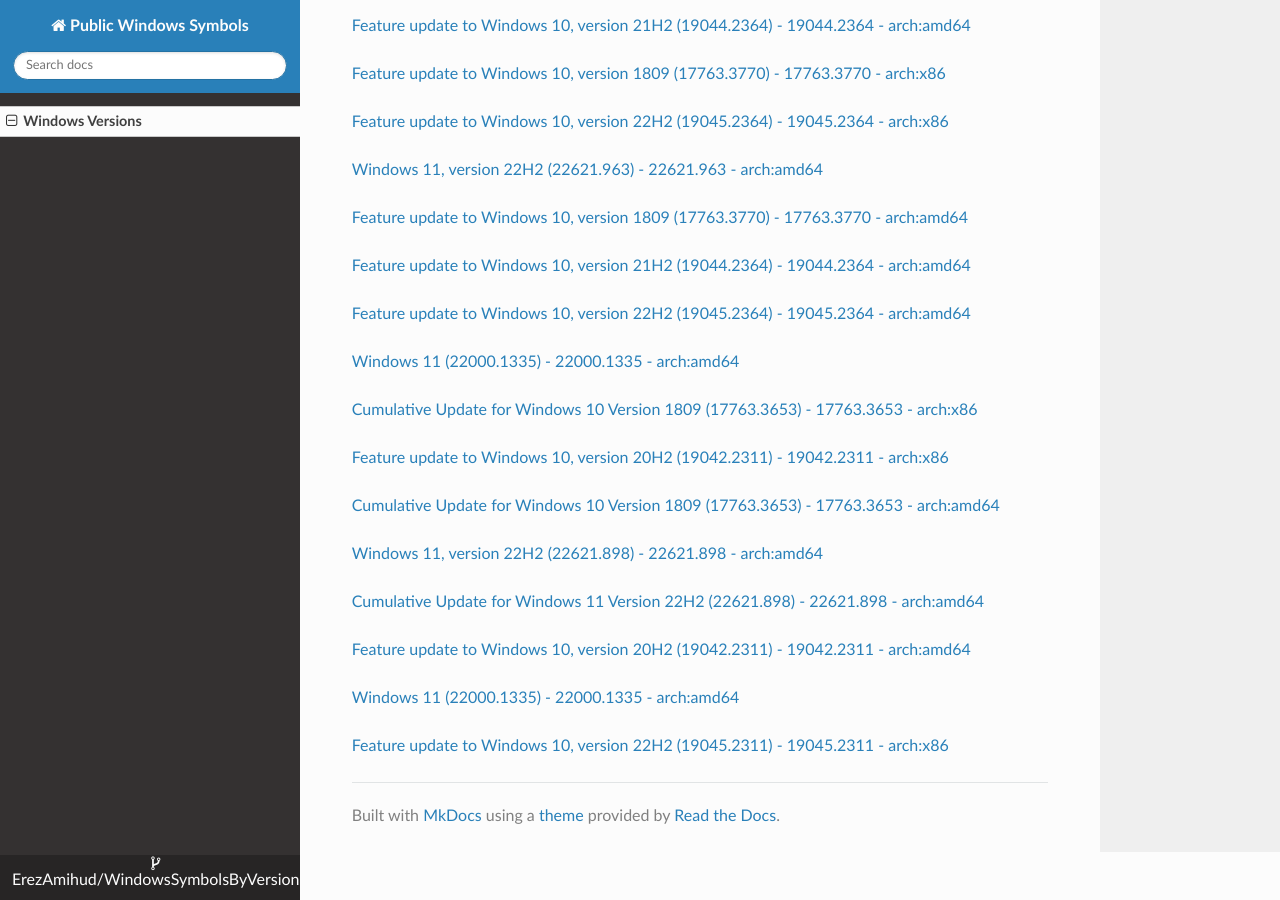
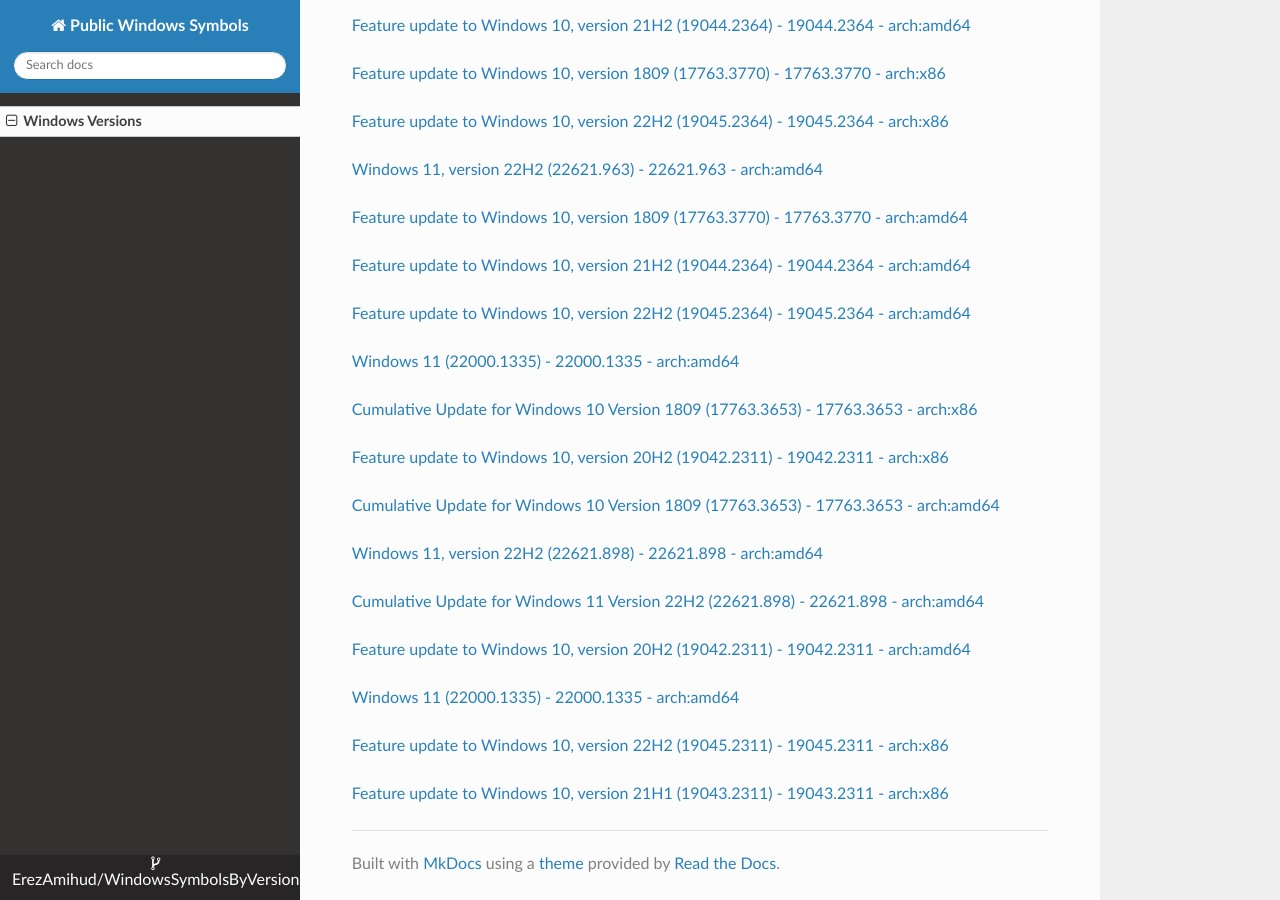
Before and after one commit to ErezAmihud/WindowsSymbolsByVersion, an MkDocs documentation site: the page built from docs/index.md, in a window 1280 px wide and 900 px high, scrolled down 44453 px. Built offline with MkDocs 1.6.1, drawn with Linux system fonts in a browser that asks for light colours; nearby versions of some CDN libraries.

Commit message:
Automated commit, add manifest for e0593ce2-00cd-4d76-bf2c-de3f1411b73f

```diff
--- a/docs/index.md
+++ b/docs/index.md
@@ -2608,3 +2608,6 @@
 
 
 [Feature update to Windows 10, version 22H2 (19045.2311) - 19045.2311 - arch:x86](https://github.com/ErezAmihud/WindowsSymbolsByVersion/blob/main/manifests/b79220ee-7263-4c6c-b7de-d1248db0a126.manifest)
+
+
+[Feature update to Windows 10, version 21H1 (19043.2311) - 19043.2311 - arch:x86](https://github.com/ErezAmihud/WindowsSymbolsByVersion/blob/main/manifests/e0593ce2-00cd-4d76-bf2c-de3f1411b73f.manifest)
```
Also changed, not shown: process_builds.json (+1 -1 lines), 1 other file.
